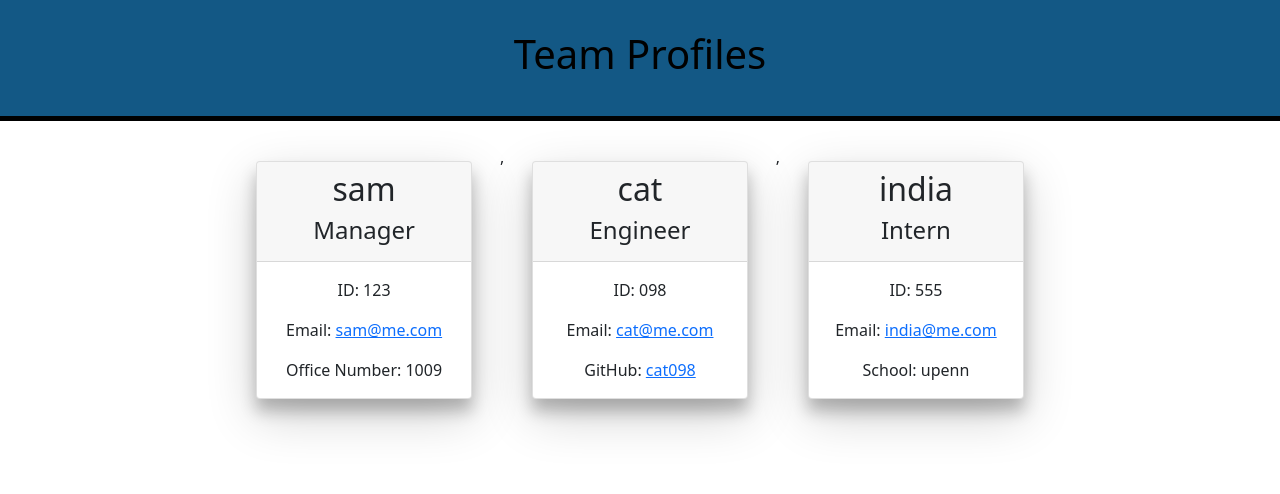
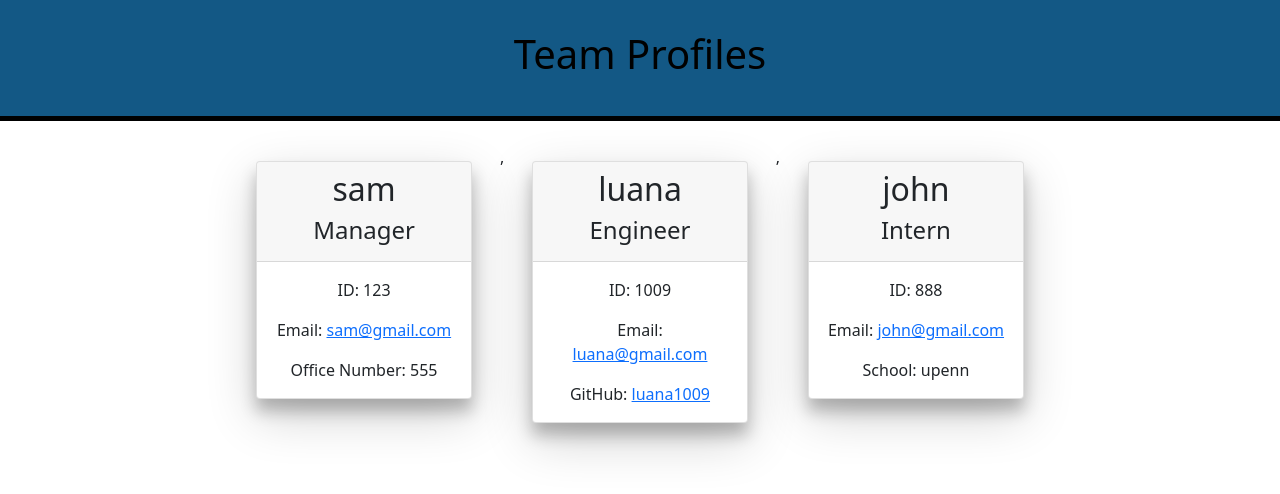
Before and after one commit to vanesa19805/teamgenerator, a website: page index.html in a window 1280 px wide. Drawn offline with nearby package versions, Linux system fonts and the light colour scheme.

Commit message:
completed video and READme

```diff
--- a/index.html
+++ b/index.html
@@ -25,9 +25,9 @@
         </section>
         <section class="card-body">
         <p class="card-text">ID: 123</p>
-        <p class="card-text">Email: <a href="mailto:sam@me.com" target="_blank" rel="noopener noreferrer">sam@me.com</a></p>
+        <p class="card-text">Email: <a href="mailto:sam@gmail.com" target="_blank" rel="noopener noreferrer">sam@gmail.com</a></p>
 
-        <p class="card-text">Office Number: 1009</p>
+        <p class="card-text">Office Number: 555</p>
         </section>
         </section>
         </section>
@@ -35,14 +35,14 @@
         <section class="col-lg-3">
         <section class="card m-3 teamCard">
         <section class="card-header">
-        <h2 class="card-title">cat</h2>
+        <h2 class="card-title">luana</h2>
         <h4 class="card-title">Engineer</h4>
         </section>
         <section class="card-body">
-        <p class="card-text">ID: 098</p>
-        <p class="card-text">Email: <a href="mailto:cat@me.com" target="_blank" rel="noopener noreferrer">cat@me.com</a></p>
+        <p class="card-text">ID: 1009</p>
+        <p class="card-text">Email: <a href="mailto:luana@gmail.com" target="_blank" rel="noopener noreferrer">luana@gmail.com</a></p>
 
-        <p class="card-text">GitHub: <a href="https://github.com/cat098" target="_blank" rel="noopener noreferrer">cat098</a></p>
+        <p class="card-text">GitHub: <a href="https://github.com/luana1009" target="_blank" rel="noopener noreferrer">luana1009</a></p>
         </section>
         </section>
         </section>
@@ -50,12 +50,12 @@
         <section class="col-lg-3">
         <section class="card m-3 teamCard">
         <section class="card-header">
-        <h2 class="card-title">india</h2>
+        <h2 class="card-title">john</h2>
         <h4 class="card-title">Intern</h4>
         </section>
         <section class="card-body">
-        <p class="card-text">ID: 555</p>
-        <p class="card-text">Email: <a href="mailto:india@me.com" target="_blank" rel="noopener noreferrer">india@me.com</a></p>
+        <p class="card-text">ID: 888</p>
+        <p class="card-text">Email: <a href="mailto:john@gmail.com" target="_blank" rel="noopener noreferrer">john@gmail.com</a></p>
 
         <p class="card-text">School: upenn</p>
         </section>
```
Also changed, not shown: README.md, assets/browsersc.png (added), assets/terminalsc.png (added), 3 other files.
